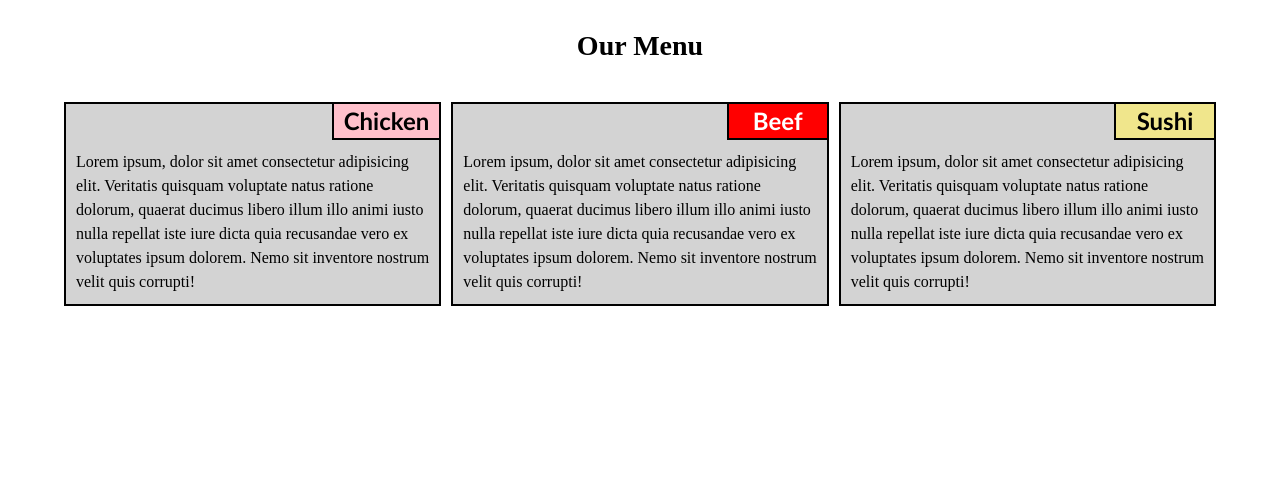
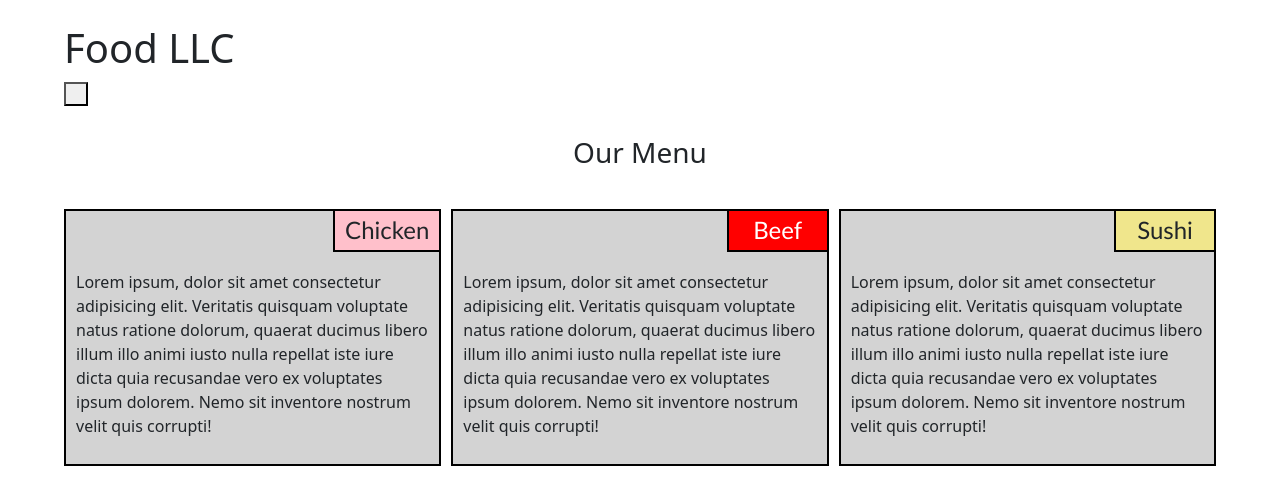
Before and after one commit to Khayy01/Module3, a plain HTML site: page index.html in a window 1280 px wide. Drawn offline with nearby package versions, Linux system fonts and the light colour scheme.

Commit message:
navbar init

```diff
--- a/index.html
+++ b/index.html
@@ -4,12 +4,19 @@
 	<meta charset="UTF-8">
 	<meta http-equiv="X-UA-Compatible" content="IE=edge">
 	<meta name="viewport" content="width=device-width, initial-scale=1.0">
+	 <link rel="stylesheet" href="https://cdn.jsdelivr.net/npm/bootstrap@5.0.2/dist/css/bootstrap.min.css" />
+    <link rel="stylesheet" href="https://cdn.jsdelivr.net/npm/bootstrap-icons@1.5.0/font/bootstrap-icons.css" />
 	<link rel="stylesheet" href="./styles.css" />
 	<title>Document</title>
 </head>
 <body>
 	<main>
+		<nav>
+			<h1>Food LLC</h1>
+			<button type="button" class="navbar-toggler-icon collapsed" data-toggle="collapse" data-target="#bs-example-navbar-collapse-1" aria-expanded="false"></button>
+		</nav>
 		<h1 id="web-title">Our Menu</h1>
+
 		<section class="section">
 			<div class="col1 col">
 				<h2>Chicken</h2>
```
